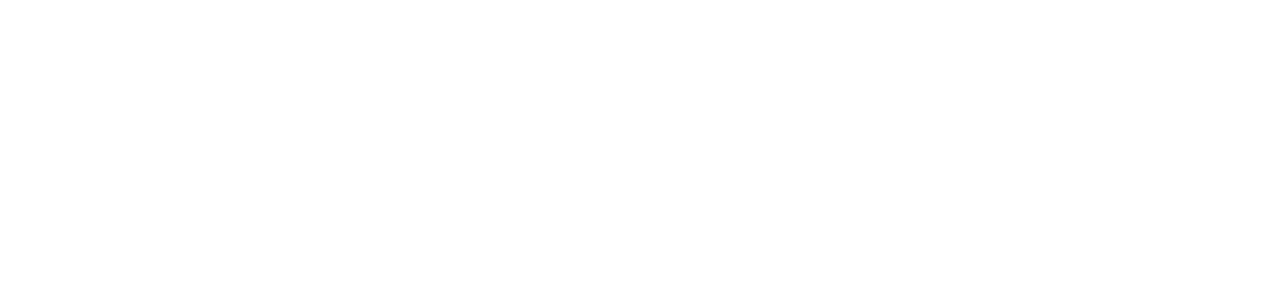
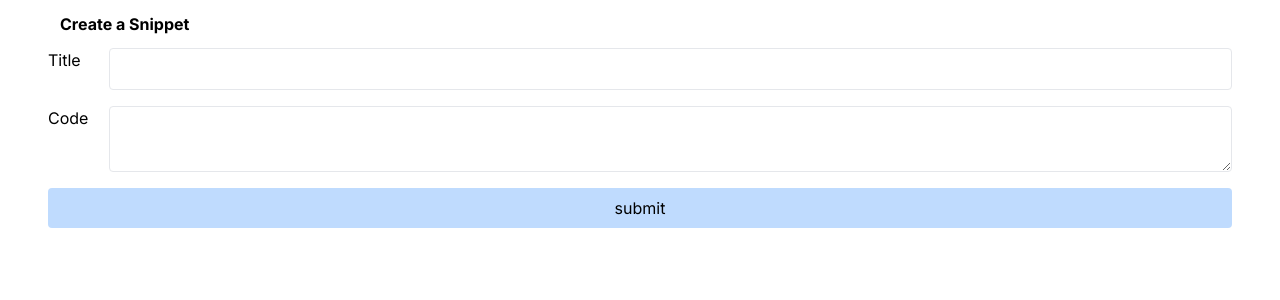
Before and after one commit to 1611developer/snippets, a Next.js app: page /snippets/new in a window 1280 px wide. Shown: the top 300 px of the page. Built offline with nearby package versions, Linux system fonts and the light colour scheme.

Commit message:
create snippet in progress

```diff
--- a/src/app/snippets/new/page.tsx
+++ b/src/app/snippets/new/page.tsx
@@ -1,3 +1,4 @@
+import { redirect } from 'next/navigation'
 import { db } from '@/db'
 
 export default function SnippetCreatePage() {
@@ -16,12 +17,14 @@ export default function SnippetCreatePage() {
       code
     }
    })
+   //console.log(snippet)
 
    // Redirect the user back to the root route.
+   redirect('/')
  }
 
-return
-  <form>
+  return (
+    <form action={createSnippet}>
       <h3 className="font-bold m-3">Create a Snippet</h3>
       <div className="flex flex-col gap-4">
         <div className=" flex gap-4">
@@ -49,4 +52,5 @@ return
         </button>
       </div>
     </form>
+  )
 }
```
Also changed, not shown: 2 other files (tests, documents, lock files or other folders). Lines whose indentation alone changed are shown as unchanged.
